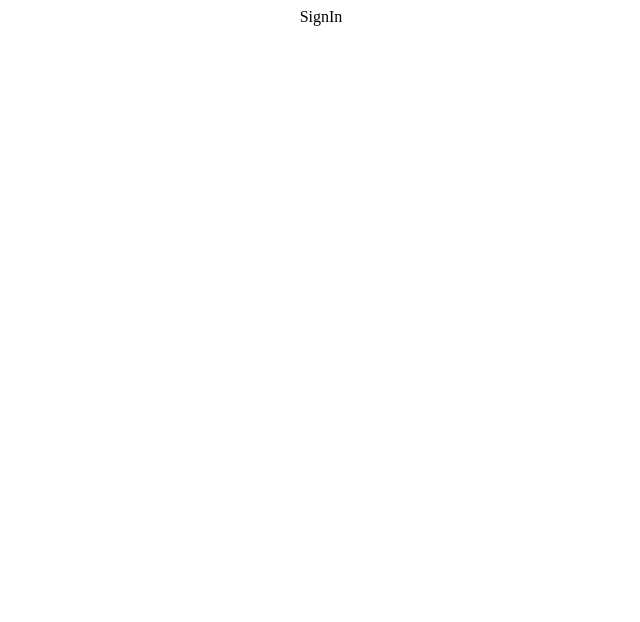
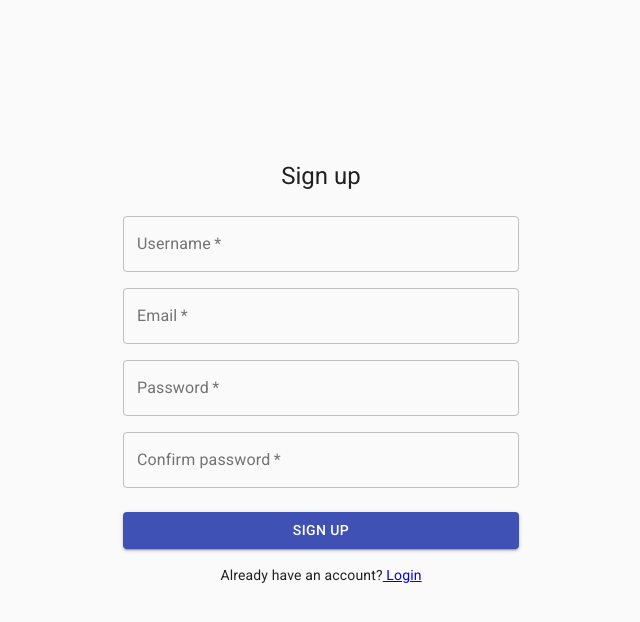
Before and after one commit to zzergy/Yummy, a React (Create React App) app: page /signin in a window 1280 px wide. Shown: the top 622 px of the page, without its empty margins (319-959 px from the left). Built offline with nearby package versions, Linux system fonts and the light colour scheme.

Commit message:
Basic SignUp design

```diff
--- a/package.json
+++ b/package.json
@@ -3,9 +3,12 @@
   "version": "0.1.0",
   "private": true,
   "dependencies": {
+    "@material-ui/core": "^4.11.3",
+    "@material-ui/icons": "^4.11.2",
     "@testing-library/jest-dom": "^5.11.4",
     "@testing-library/react": "^11.1.0",
     "@testing-library/user-event": "^12.1.10",
+    "fontsource-roboto": "^4.0.0",
     "react": "^17.0.1",
     "react-dom": "^17.0.1",
     "react-router-dom": "^5.2.0",
--- a/public/index.html
+++ b/public/index.html
@@ -10,6 +10,8 @@
       content="Web site created using create-react-app"
     />
     <link rel="apple-touch-icon" href="%PUBLIC_URL%/logo192.png" />
+    <link rel="stylesheet" href="https://fonts.googleapis.com/css?family=Roboto:300,400,500,700&display=swap" />
+    <link rel="stylesheet" href="https://fonts.googleapis.com/icon?family=Material+Icons" />
     <!--
       manifest.json provides metadata used when your web app is installed on a
       user's mobile device or desktop. See https://developers.google.com/web/fundamentals/web-app-manifest/
--- a/src/App.js
+++ b/src/App.js
@@ -1,10 +1,12 @@
 import {BrowserRouter as Router, Route, Switch} from 'react-router-dom';
 import Home from './components/Home';
-import SignIn from './components/SignIn';
+import SignUp from './components/SignUp';
 import Login from './components/Login';
 import Profile from './components/Profile';
 import ViewRecipe from './components/ViewRecipe';
 import './App.css';
+import 'fontsource-roboto';
+
 
 function App() {
   return (
@@ -12,7 +14,7 @@
         <Router>
           <Switch>
             <Route exact path='/' component={Home}/>
-            <Route path='/signin' component={SignIn}/>
+            <Route path='/signin' component={SignUp}/>
             <Route path='/login' component={Login}/>
             <Route path='/profile' component={Profile}/>
             <Route path='/view-recipe' component={ViewRecipe}/>
--- a/src/components/SignIn.js
+++ /dev/null
@@ -1,7 +0,0 @@
-import React from 'react';
-
-export default function SignIn() {
-    return(
-        <div>SignIn</div>
-    );
-}
--- /dev/null
+++ b/src/components/SignUp.js
@@ -0,0 +1,110 @@
+import React from 'react';
+import Button from '@material-ui/core/Button';
+import CssBaseline from '@material-ui/core/CssBaseline';
+import TextField from '@material-ui/core/TextField';
+import Grid from '@material-ui/core/Grid';
+import Typography from '@material-ui/core/Typography';
+import { makeStyles } from '@material-ui/core/styles';
+import Container from '@material-ui/core/Container';
+import {Link} from 'react-router-dom'
+
+const useStyles = makeStyles((theme) => ({
+  //wrapper (main container)
+  container: {
+    marginTop: theme.spacing(20),
+    display: 'flex',
+    flexDirection: 'column',
+    alignItems: 'center',
+  },
+  form: {
+    width: '100%', // Fix IE 11 issue.
+    marginTop: theme.spacing(3),
+  },
+  submit: {
+    margin: theme.spacing(3, 0, 2),
+  },
+}));
+
+export default function SignUp() {
+  const classes = useStyles();
+
+  return (
+    <Container component="main" maxWidth="xs">
+      <CssBaseline />
+      <div className={classes.container}>
+
+        <Typography component="h1" variant="h5">
+          Sign up
+        </Typography>
+
+        <form className={classes.form} noValidate>
+          <Grid container spacing={2}>
+
+            <Grid item xs={12}>
+              <TextField
+                variant="outlined"
+                required
+                fullWidth
+                id="username"
+                label="Username"
+                name="username"
+                autoComplete="username"
+              />
+            </Grid>
+            <Grid item xs={12}>
+              <TextField
+                variant="outlined"
+                required
+                fullWidth
+                id="email"
+                label="Email"
+                name="email"
+                autoComplete="email"
+              />
+            </Grid>
+            <Grid item xs={12}>
+              <TextField
+                variant="outlined"
+                required
+                fullWidth
+                name="password"
+                label="Password"
+                type="password"
+                id="password"
+                autoComplete="current-password"
+              />
+            </Grid>
+            <Grid item xs={12}>
+
+              <TextField
+                variant="outlined"
+                required
+                fullWidth
+                name="confirmPassword"
+                label="Confirm password"
+                type="password"
+                id="confirmPassword"
+                autoComplete="current-password"
+              />
+            </Grid>
+          </Grid>
+          <Button
+            type="submit"
+            fullWidth
+            variant="contained"
+            color="primary"
+            className={classes.submit}
+          >
+            Sign Up
+          </Button>
+
+          <Grid container justify="center">
+           <Grid item>
+              Already have an account?<Link to='/login'> Login</Link>
+            </Grid>
+          </Grid>
+        </form>
+      </div>
+    </Container>
+  );
+}
```
Also changed, not shown: 2 other files (tests, documents, lock files or other folders).
